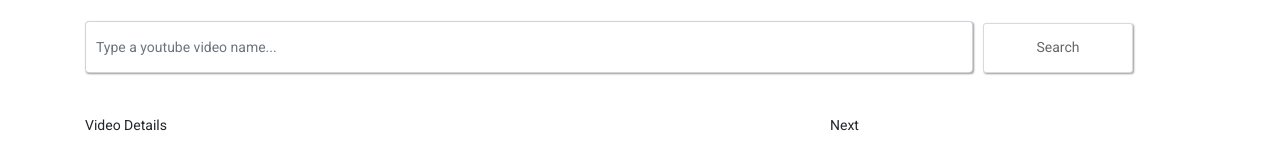
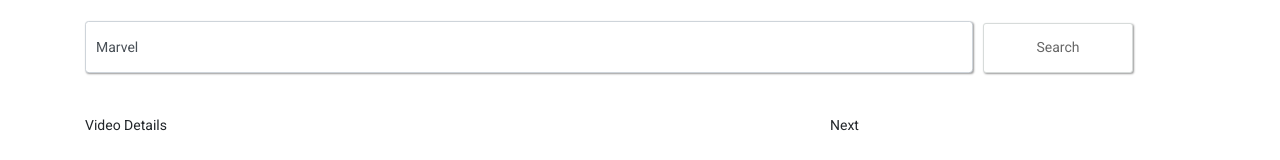
Before and after one commit to Matisq/youtube-app-react, a React (Create React App) app: page / in a window 1280 px wide. Shown: the top 160 px of the page. Built offline with nearby package versions, Linux system fonts and the light colour scheme.

Commit message:
Add event handlers from App component and state as props

```diff
--- a/src/components/SearchVideoBar/SearchVideoBar.jsx
+++ b/src/components/SearchVideoBar/SearchVideoBar.jsx
@@ -1,14 +1,16 @@
 import React from 'react';
+import './SearchVideoBar.css';
 import {Form} from 'react-bootstrap';
-import './SearchVideoBar.css';
 
-export const SearchVideoBar = () => {
+export const SearchVideoBar = ({handleFormSubmit, handleChange, videoName}) => {
     return (
-        <Form className="video-form">
+        <Form className="video-form" onSubmit={handleFormSubmit}>
             <Form.Control
                 name="video"
                 placeholder="Type a youtube video name..."
-                className="form-control video-form__input mt-4"/>
+                className="form-control video-form__input mt-4"
+                onChange={handleChange}
+                value={videoName}/>
             <button type="submit" className="video-form__btn" variant="primary">Search</button>
         </Form>
     )
```
